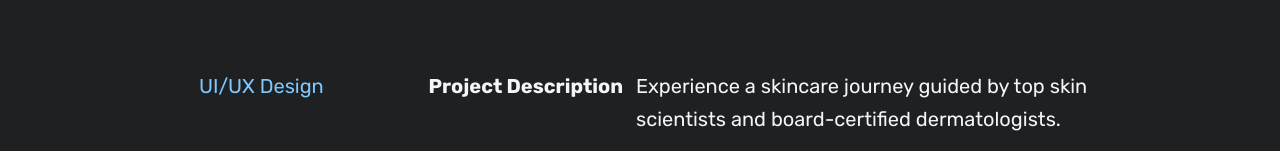
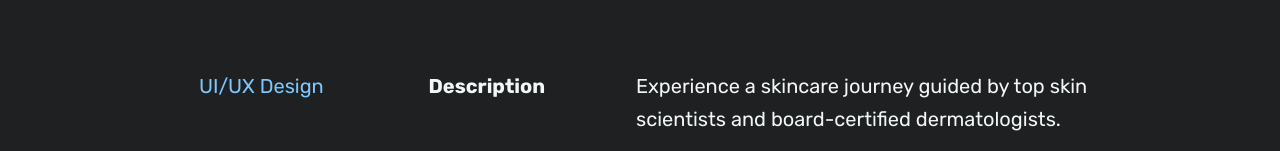
Before and after one commit to williamchuu/myportfolio, a Next.js app: page /projects/danbi in a window 1280 px wide. Shown: the part 798-949 px from the top of the page. Built offline with nearby package versions, Linux system fonts and the light colour scheme.

Commit message:
change project description to description

```diff
--- a/src/app/components/ProjectInfoSection/index.tsx
+++ b/src/app/components/ProjectInfoSection/index.tsx
@@ -15,7 +15,7 @@
         </div>
         <div className="flex flex-col gap-4 w-full">
             <div className="grid md:grid-cols-[30%_70%] grid-cols-1 gap-2">
-                <p className="font-bold">Project Description</p>
+                <p className="font-bold">Description</p>
                 <p className="text-pretty">{data.description}</p>
             </div>
             <hr className="bg-text" />
```
